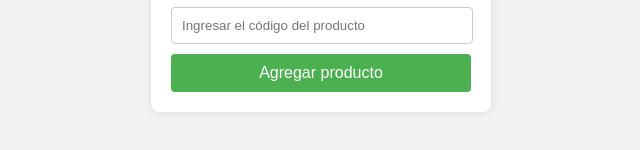
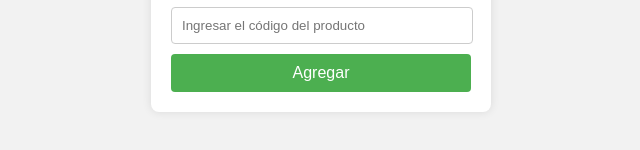
Before and after one commit to Xavier747/proyectozoo, a plain HTML site: page index.html in a window 1280 px wide. Shown: the part 620-770 px from the top of the page, 319-959 px from the left. Drawn offline with Linux system fonts and the light colour scheme.

Commit message:
Editar indix.html

```diff
--- a/index.html
+++ b/index.html
@@ -63,7 +63,7 @@
         <input type="text" id="peso" placeholder="Ingrese el peso del animal">
         <input type="text" id="color" placeholder="Ingrese el color del animal">
         <input type="text" id="fecha_ingreso" placeholder="Ingresar el código del producto">
-        <button type="submit">Agregar producto</button>
+        <button type="submit">Agregar</button>
     </form>
 </body>
 </html>
```
